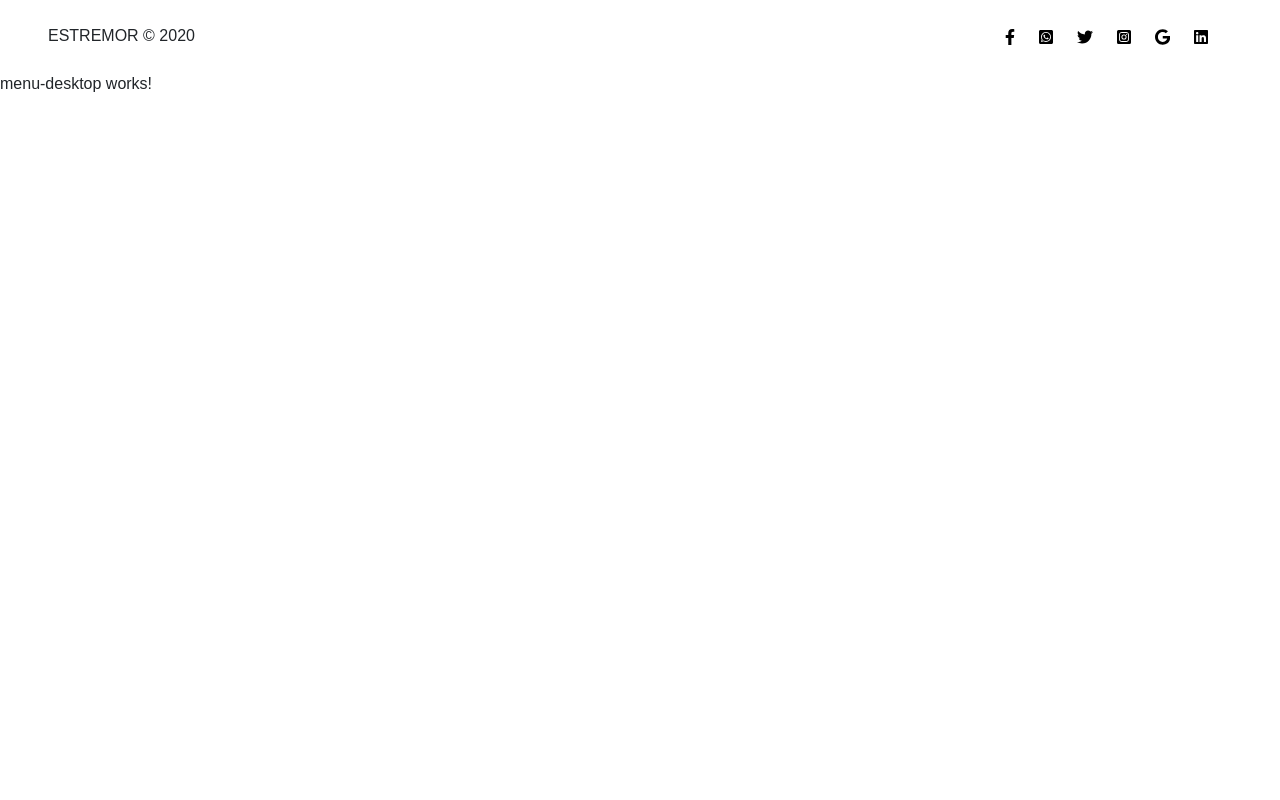
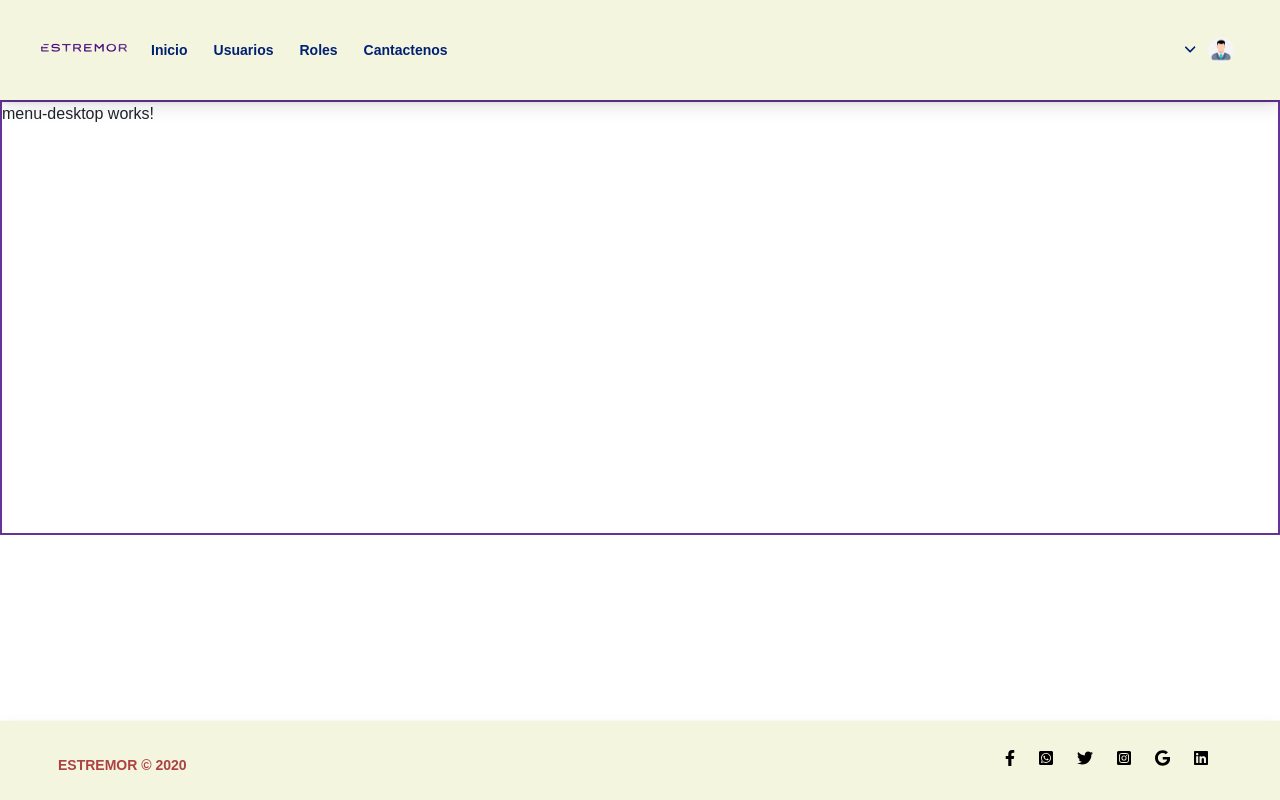
Before and after one commit to Luis0714/Estremor-Proyecto-Alquileres, an Angular app: page /home in a window 1280 px wide. Built offline with nearby package versions, Linux system fonts and the light colour scheme.

Commit message:
segunda parte de modulos lista

```diff
--- a/src/app/modules/website/components/header/header.component.html
+++ b/src/app/modules/website/components/header/header.component.html
@@ -1,41 +1,50 @@
-<div
-  class="footer d-flex flex-column flex-md-row text-center text-md-start justify-content-between py-4 px-4 px-xl-5">
+<body>
+  <nav class="menu-desktop">
+    <div class="container-menu" data-bs-toggle="offcanvas" data-bs-target="#offcanvasExample" aria-controls="offcanvasExample">
+      <fa-icon class="menu" [icon]="faBars"></fa-icon>
+    </div>
 
-  <div class="footer-text mb-3 mb-md-0">
-    ESTREMOR © 2020
-  </div>
-  <!-- Copyright -->
+    <div class="offcanvas offcanvas-start" tabindex="-1" id="offcanvasExample" aria-labelledby="offcanvasExampleLabel">
+      <div class="offcanvas-header">
+        <h5 class="offcanvas-title" id="offcanvasExampleLabel">Menu</h5>
+        <button type="button" class="btn-close" data-bs-dismiss="offcanvas" aria-label="Close"></button>
+      </div>
+      <div class="offcanvas-body">
+         <app-menu-mobile></app-menu-mobile>
+      </div>
+    </div>
 
-  <div>
-    <a href="#!" class="contenedor-iconos text-white me-4">
-      <svg class="iconos" xmlns="http://www.w3.org/2000/svg" height="1em" viewBox="0 0 320 512">
-        <path d="M279.14 288l14.22-92.66h-88.91v-60.13c0-25.35 12.42-50.06 52.24-50.06h40.42V6.26S260.43 0 225.36 0c-73.22 0-121.08 44.38-121.08 124.72v70.62H22.89V288h81.39v224h100.17V288z"/>
-      </svg>
-    </a>
-    <a href="#!" class="contenedor-iconos text-white me-4">
-      <svg class="iconos" xmlns="http://www.w3.org/2000/svg" height="1em" viewBox="0 0 448 512">
-        <path d="M224 122.8c-72.7 0-131.8 59.1-131.9 131.8 0 24.9 7 49.2 20.2 70.1l3.1 5-13.3 48.6 49.9-13.1 4.8 2.9c20.2 12 43.4 18.4 67.1 18.4h.1c72.6 0 133.3-59.1 133.3-131.8 0-35.2-15.2-68.3-40.1-93.2-25-25-58-38.7-93.2-38.7zm77.5 188.4c-3.3 9.3-19.1 17.7-26.7 18.8-12.6 1.9-22.4.9-47.5-9.9-39.7-17.2-65.7-57.2-67.7-59.8-2-2.6-16.2-21.5-16.2-41s10.2-29.1 13.9-33.1c3.6-4 7.9-5 10.6-5 2.6 0 5.3 0 7.6.1 2.4.1 5.7-.9 8.9 6.8 3.3 7.9 11.2 27.4 12.2 29.4s1.7 4.3.3 6.9c-7.6 15.2-15.7 14.6-11.6 21.6 15.3 26.3 30.6 35.4 53.9 47.1 4 2 6.3 1.7 8.6-1 2.3-2.6 9.9-11.6 12.5-15.5 2.6-4 5.3-3.3 8.9-2 3.6 1.3 23.1 10.9 27.1 12.9s6.6 3 7.6 4.6c.9 1.9.9 9.9-2.4 19.1zM400 32H48C21.5 32 0 53.5 0 80v352c0 26.5 21.5 48 48 48h352c26.5 0 48-21.5 48-48V80c0-26.5-21.5-48-48-48zM223.9 413.2c-26.6 0-52.7-6.7-75.8-19.3L64 416l22.5-82.2c-13.9-24-21.2-51.3-21.2-79.3C65.4 167.1 136.5 96 223.9 96c42.4 0 82.2 16.5 112.2 46.5 29.9 30 47.9 69.8 47.9 112.2 0 87.4-72.7 158.5-160.1 158.5z"/>
-      </svg>
-    </a>
-    <a href="#!" class="contenedor-iconos text-white me-4">
-      <svg class="iconos" xmlns="http://www.w3.org/2000/svg" height="1em" viewBox="0 0 512 512">
-        <path d="M459.37 151.716c.325 4.548.325 9.097.325 13.645 0 138.72-105.583 298.558-298.558 298.558-59.452 0-114.68-17.219-161.137-47.106 8.447.974 16.568 1.299 25.34 1.299 49.055 0 94.213-16.568 130.274-44.832-46.132-.975-84.792-31.188-98.112-72.772 6.498.974 12.995 1.624 19.818 1.624 9.421 0 18.843-1.3 27.614-3.573-48.081-9.747-84.143-51.98-84.143-102.985v-1.299c13.969 7.797 30.214 12.67 47.431 13.319-28.264-18.843-46.781-51.005-46.781-87.391 0-19.492 5.197-37.36 14.294-52.954 51.655 63.675 129.3 105.258 216.365 109.807-1.624-7.797-2.599-15.918-2.599-24.04 0-57.828 46.782-104.934 104.934-104.934 30.213 0 57.502 12.67 76.67 33.137 23.715-4.548 46.456-13.32 66.599-25.34-7.798 24.366-24.366 44.833-46.132 57.827 21.117-2.273 41.584-8.122 60.426-16.243-14.292 20.791-32.161 39.308-52.628 54.253z"/>
-      </svg>
-    </a>
-    <a href="#!" class="contenedor-iconos text-white me-4">
-      <svg class="iconos" xmlns="http://www.w3.org/2000/svg" height="1em" viewBox="0 0 448 512">
-        <path d="M224,202.66A53.34,53.34,0,1,0,277.36,256,53.38,53.38,0,0,0,224,202.66Zm124.71-41a54,54,0,0,0-30.41-30.41c-21-8.29-71-6.43-94.3-6.43s-73.25-1.93-94.31,6.43a54,54,0,0,0-30.41,30.41c-8.28,21-6.43,71.05-6.43,94.33S91,329.26,99.32,350.33a54,54,0,0,0,30.41,30.41c21,8.29,71,6.43,94.31,6.43s73.24,1.93,94.3-6.43a54,54,0,0,0,30.41-30.41c8.35-21,6.43-71.05,6.43-94.33S357.1,182.74,348.75,161.67ZM224,338a82,82,0,1,1,82-82A81.9,81.9,0,0,1,224,338Zm85.38-148.3a19.14,19.14,0,1,1,19.13-19.14A19.1,19.1,0,0,1,309.42,189.74ZM400,32H48A48,48,0,0,0,0,80V432a48,48,0,0,0,48,48H400a48,48,0,0,0,48-48V80A48,48,0,0,0,400,32ZM382.88,322c-1.29,25.63-7.14,48.34-25.85,67s-41.4,24.63-67,25.85c-26.41,1.49-105.59,1.49-132,0-25.63-1.29-48.26-7.15-67-25.85s-24.63-41.42-25.85-67c-1.49-26.42-1.49-105.61,0-132,1.29-25.63,7.07-48.34,25.85-67s41.47-24.56,67-25.78c26.41-1.49,105.59-1.49,132,0,25.63,1.29,48.33,7.15,67,25.85s24.63,41.42,25.85,67.05C384.37,216.44,384.37,295.56,382.88,322Z"/>
-      </svg>
-    </a>
-    <a href="#!" class="contenedor-iconos text-white me-4">
-      <svg class="iconos" xmlns="http://www.w3.org/2000/svg" height="1em" viewBox="0 0 488 512">
-        <path d="M488 261.8C488 403.3 391.1 504 248 504 110.8 504 0 393.2 0 256S110.8 8 248 8c66.8 0 123 24.5 166.3 64.9l-67.5 64.9C258.5 52.6 94.3 116.6 94.3 256c0 86.5 69.1 156.6 153.7 156.6 98.2 0 135-70.4 140.8-106.9H248v-85.3h236.1c2.3 12.7 3.9 24.9 3.9 41.4z"/>
-      </svg>
-    </a>
-    <a href="#!" class="contenedor-iconos text-white me-4">
-      <svg class="iconos" xmlns="http://www.w3.org/2000/svg" height="1em" viewBox="0 0 448 512">
-        <path d="M416 32H31.9C14.3 32 0 46.5 0 64.3v383.4C0 465.5 14.3 480 31.9 480H416c17.6 0 32-14.5 32-32.3V64.3c0-17.8-14.4-32.3-32-32.3zM135.4 416H69V202.2h66.5V416zm-33.2-243c-21.3 0-38.5-17.3-38.5-38.5S80.9 96 102.2 96c21.2 0 38.5 17.3 38.5 38.5 0 21.3-17.2 38.5-38.5 38.5zm282.1 243h-66.4V312c0-24.8-.5-56.7-34.5-56.7-34.6 0-39.9 27-39.9 54.9V416h-66.4V202.2h63.7v29.2h.9c8.9-16.8 30.6-34.5 62.9-34.5 67.2 0 79.7 44.3 79.7 101.9V416z"/>
-      </svg>
-    </a>
-  </div>
-</div>
+    <div class="navbar-left">
+      <img class="logo" src="../../../../assets/images/logos/logo1.png" alt="logo">
+      <ul>
+        <li>
+          <a routerLink="/home">Inicio</a>
+        </li>
+        <li>
+          <a routerLink="/users">Usuarios</a>
+        </li>
+        <li>
+          <a routerLink="/rols">Roles</a>
+        </li>
+        <li>
+          <a routerLink="/contactenos">Cantactenos</a>
+        </li>
+      </ul>
+    </div>
+    <div class="navbar-right">
+      <ul (click)="openSesion  = !openSesion" cdkOverlayOrigin #menuSesion="cdkOverlayOrigin">
+        <li class="navbar-email">
+          {{user?.email}}
+          <fa-icon class="icono" [icon]="openSesion ? faAngleUp : faAngleDown"></fa-icon>
+        </li>
+        <li class="navbar-image-user">
+          <img *ngIf="!user" src="../../../../assets/images/user/user-default.png" alt="imagen usuario">
+          <img *ngIf="user" src="{{urlServer}}?ruta={{user.image}}" alt="imagen usuario">
+        </li>
+      </ul>
+    </div>
+  </nav>
+  <ng-template cdkConnectedOverlay [cdkConnectedOverlayOrigin]="menuSesion" [cdkConnectedOverlayOpen]="openSesion">
+    <app-menu-desktop></app-menu-desktop>
+  </ng-template>
+</body>
--- a/src/app/modules/website/components/layout/layout.component.html
+++ b/src/app/modules/website/components/layout/layout.component.html
@@ -1,5 +1,5 @@
 <app-header></app-header>
-<!-- <div class="contanier-general"> -->
+<div class="contanier-general">
     <router-outlet></router-outlet>
-<!-- </div> -->
-<!-- <app-footer></app-footer> -->
+</div>
+<app-footer></app-footer>
--- a/src/app/modules/website/website.module.ts
+++ b/src/app/modules/website/website.module.ts
@@ -7,6 +7,7 @@ import { FooterComponent } from './components/footer/footer.component';
 import { LayoutComponent } from './components/layout/layout.component';
 import { MenuDesktopComponent } from './components/menu-desktop/menu-desktop.component';
 import { MenuMobileComponent } from './components/menu-mobile/menu-mobile.component';
+import {OverlayModule} from '@angular/cdk/overlay';
 
 
 @NgModule({
@@ -22,6 +23,7 @@ import { MenuMobileComponent } from './components/menu-mobile/menu-mobile.compon
     CommonModule,
     WebsiteRoutingModule,
     FontAwesomeModule,
+    OverlayModule,
   ]
 })
 export class WebsiteModule { }
```
